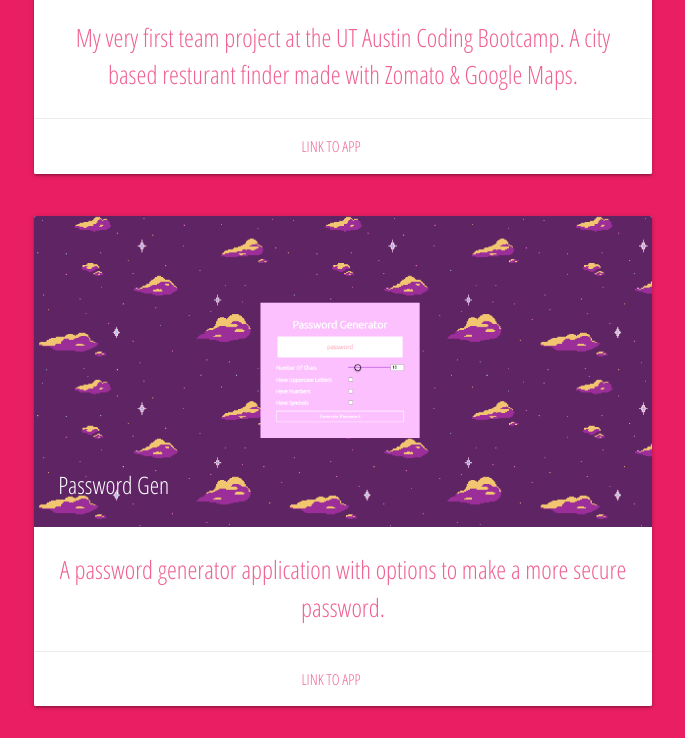
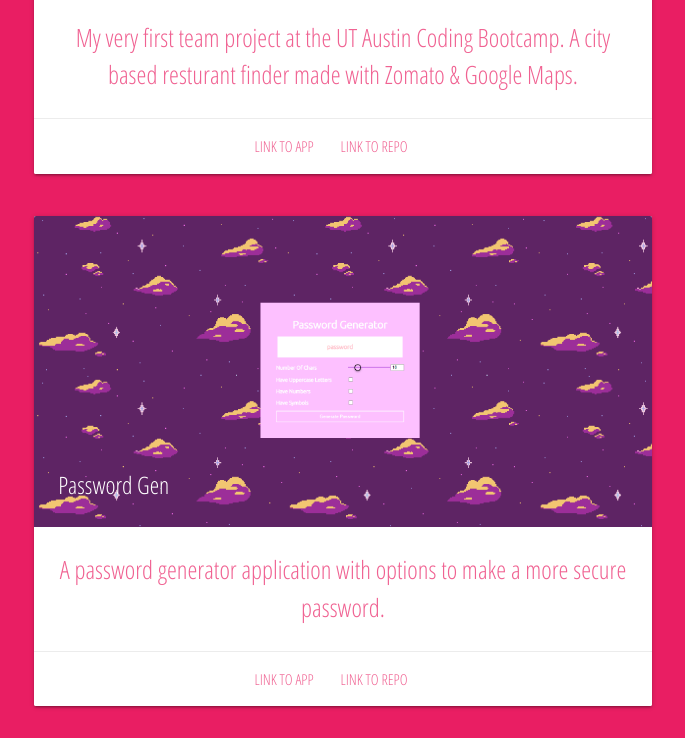
Before and after one commit to BreadBooks/Portfolio-Page, a plain HTML site: page index.html in a window 1280 px wide. Shown: the part 1280-2018 px from the top of the page, without its empty margins (297-982 px from the left). Drawn offline with nearby package versions, Linux system fonts and the light colour scheme.

Commit message:
Added Repo Links

```diff
--- a/index.html
+++ b/index.html
@@ -23,7 +23,7 @@
         <div class="nav-wrapper pink">
           <a href="#!" class="brand-logo center "><i class="material-icons">menu_book</i>BreadBooks Portfolio</a>
           <ul class="right hide-on-med-and-down">
-            <li><a href="https://github.com/BreadBooks" class="btn-floating pink lighten-3 pulse"><i class="material-icons">star</i></a></li>
+            <li><a href="https://github.com/BreadBooks" target="_blank" class="btn-floating pink lighten-3 pulse"><i class="material-icons">star</i></a></li>
             <li><a href="mailto:brett.boggs5104@gmail.com" class="btn-floating pink lighten-3 pulse"><i class="material-icons">email</i></a></li>
             <li><a href="index.html"><i class="material-icons">refresh</i></a></li>
           </ul>
@@ -52,6 +52,7 @@
             </div>
             <div class="card-action">
               <a href="https://scastanedamunoz.github.io/Project-1/" target="_blank" class="pink-text text-lighten-2">Link to App</a>
+              <a href="https://github.com/SCastanedaMunoz/Project-1" target="_blank" class="pink-text text-lighten-2">Link to Repo</a>
             </div>
           </div>
         </div>
@@ -68,6 +69,7 @@
             </div>
             <div class="card-action">
               <a href="https://breadbooks.github.io/PasswordGen/" target="_blank" class="pink-text text-lighten-2"">Link to App</a>
+              <a href="https://github.com/BreadBooks/PasswordGen" target="_blank" class="pink-text text-lighten-2"">Link to Repo</a>
             </div>
           </div>
         </div>
@@ -84,6 +86,7 @@
             </div>
             <div class="card-action">
               <a href="https://breadbooks.github.io/TheCodeQuiz/" target="_blank" class="pink-text text-lighten-2"">Link to App</a>
+              <a href="https://github.com/BreadBooks/TheCodeQuiz" target="_blank" class="pink-text text-lighten-2"">Link to Repo</a>
             </div>
           </div>
         </div>
```
